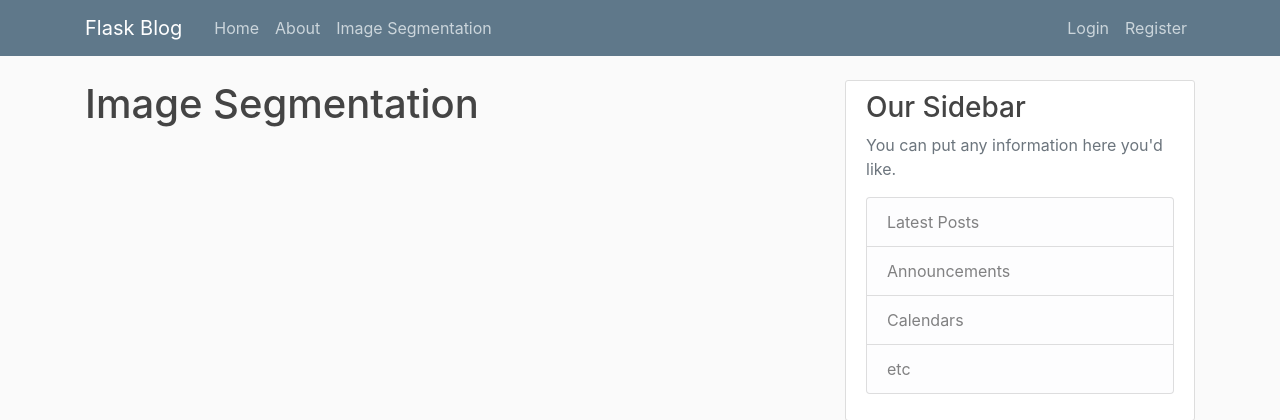
After one commit to FOUR-K/flask_blog, a Flask app: page /imageseg in a window 1280 px wide. The commit adds this page. Shown: the top 420 px of the page. Run offline with Flask 2, Linux system fonts and the light colour scheme; some libraries are stand-ins or nearby versions.

Commit message:
Added image segmentation page

```diff
--- a/flaskblog/routes.py
+++ b/flaskblog/routes.py
@@ -67,3 +67,7 @@ def logout():
 @login_required
 def account():
     return render_template('account.html', title='Account')
+
+@app.route("/imageseg")
+def image_seg():
+    return render_template('imageseg.html', title='Image Segmentation')
--- /dev/null
+++ b/flaskblog/templates/imageseg.html
@@ -0,0 +1,4 @@
+{% extends 'layout.html' %}
+{% block content %}
+    <h1>Image Segmentation</h1>
+{% endblock content %}
--- a/flaskblog/templates/layout.html
+++ b/flaskblog/templates/layout.html
@@ -27,6 +27,7 @@
                       <div class="navbar-nav mr-auto">
                         <a class="nav-item nav-link" href="/">Home</a>
                         <a class="nav-item nav-link" href="{{ url_for('about') }}">About</a>
+                        <a class="nav-item nav-link" href="{{ url_for('image_seg') }}">Image Segmentation</a>
                       </div>
                       <!-- Navbar Right Side -->
                       <div class="navbar-nav">
```
